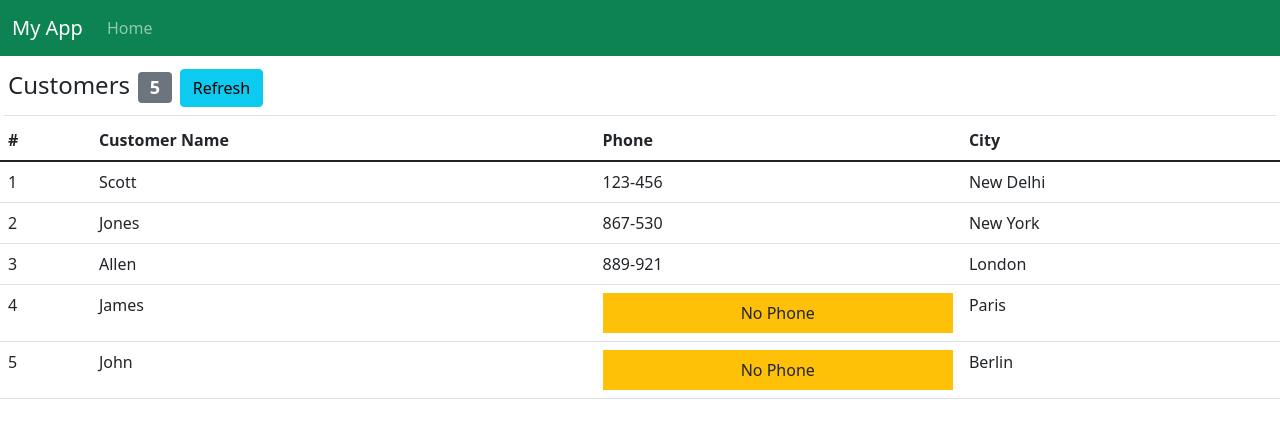
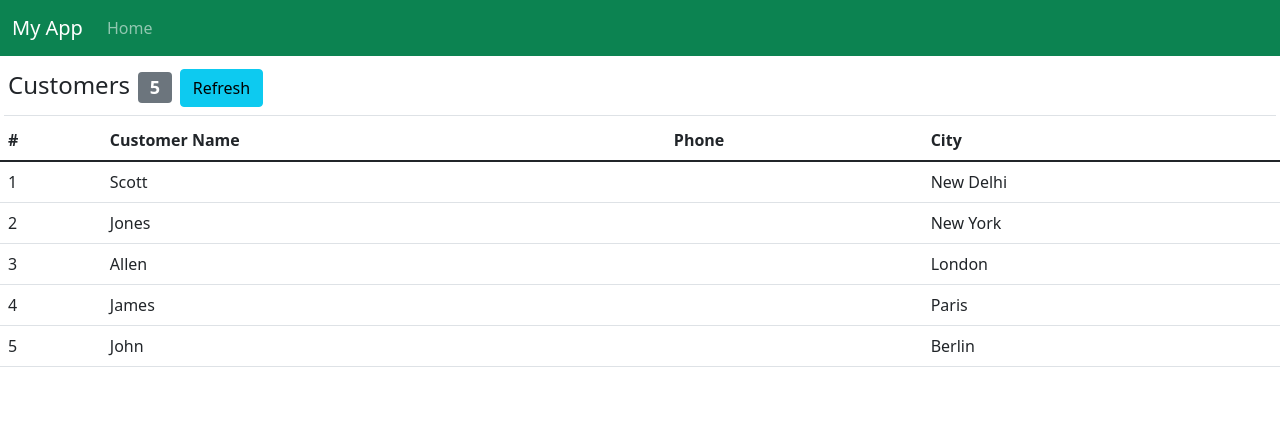
Before and after one commit to Joseph-Scott/my-first-fin-app, a React (Create React App) app: page / in a window 1280 px wide. Shown: the top 438 px of the page. Built offline with nearby package versions, Linux system fonts and the light colour scheme.

Commit message:
Render methods

```diff
--- a/src/MainContent.jsx
+++ b/src/MainContent.jsx
@@ -68,13 +68,7 @@ export default class MainContent extends Component {
                 <tr key={cust.id}>
                   <td>{cust.id}</td>
                   <td>{cust.name}</td>
-                  <td>
-                    {cust.phone ? (
-                      cust.phone
-                    ) : (
-                      <div className="bg-warning p-2 text-center">No Phone</div>
-                    )}
-                  </td>
+                  <td></td>
                   <td>{cust.address.city}</td>
                 </tr>
               );
```
